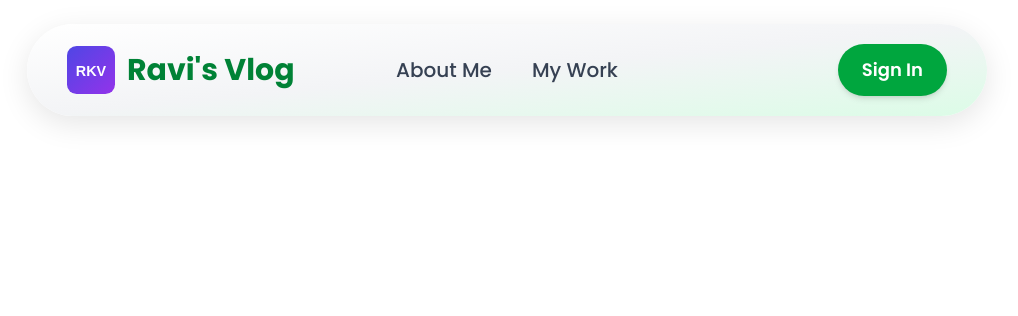
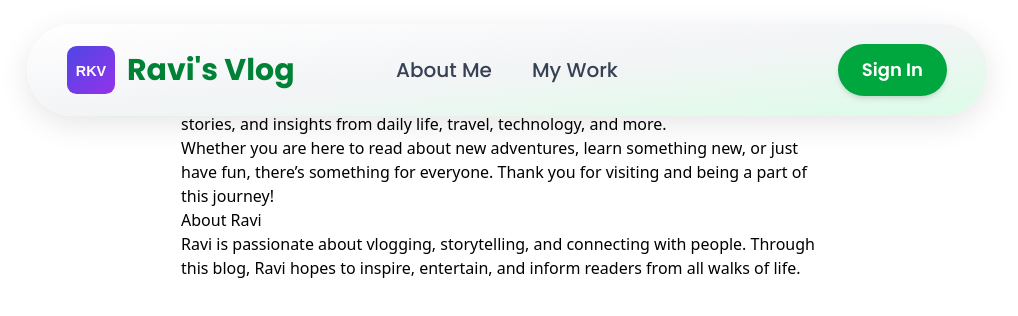
Before and after one commit to minioncodes/ravikeblogs, a React (Vite) app in the folder client/: page /about in a window 1280 px wide. Shown: the top 316 px of the page, without its empty margins (133-1151 px from the left). Built offline with nearby package versions, Linux system fonts and the light colour scheme.

Commit message:
feat: add About component with content about the blog and author

```diff
--- /dev/null
+++ b/client/src/About.jsx
@@ -0,0 +1,19 @@
+import React from "react";
+
+const About = () => (
+    <div style={{ maxWidth: 700, margin: "40px auto", padding: 24 }}>
+        <h1>About Ravi Ke Vlog</h1>
+        <p>
+            Welcome to <strong>Ravi Ke Vlog</strong>! This is a personal blog where Ravi shares experiences, stories, and insights from daily life, travel, technology, and more.
+        </p>
+        <p>
+            Whether you are here to read about new adventures, learn something new, or just have fun, there’s something for everyone. Thank you for visiting and being a part of this journey!
+        </p>
+        <h2>About Ravi</h2>
+        <p>
+            Ravi is passionate about vlogging, storytelling, and connecting with people. Through this blog, Ravi hopes to inspire, entertain, and inform readers from all walks of life.
+        </p>
+    </div>
+);
+
+export default About;
--- a/client/src/App.jsx
+++ b/client/src/App.jsx
@@ -1,7 +1,8 @@
-import React from "react";
+
 import { BrowserRouter as Router, Routes, Route } from "react-router-dom";
 import Home from "./Home";
 import Navbar from "./components/Navbar";
+import About from "./About";
 
 function App() {
   return (
@@ -9,6 +10,7 @@ function App() {
       <Navbar />
       <Routes>
         <Route path="/" element={<Home />} />
+        <Route path="/about" element={<About />} />
       </Routes>
     </Router>
   );
--- a/client/src/components/Navbar.jsx
+++ b/client/src/components/Navbar.jsx
@@ -1,6 +1,7 @@
 import React, { useState } from "react";
 import { FiMenu, FiX } from "react-icons/fi";
 import ravi from "../assets/ravi.svg";
+import { Link } from "react-router-dom";
 
 const Navbar = () => {
   const [menuOpen, setMenuOpen] = useState(false);
@@ -27,32 +28,36 @@ const Navbar = () => {
                 ${menuOpen ? "scale-95 shadow-md" : "scale-100"}
             `}
         >
-        {/* Logo */}
             <div className="flex items-center gap-3">
+                <Link to="/" className="flex items-center gap-3">
                     <img src={ravi} alt="Logo" className="h-10 w-10 sm:h-12 sm:w-12" />
                     <span className="text-2xl sm:text-3xl font-bold text-green-700">
                         Ravi's Vlog
                     </span>
+                </Link>
             </div>
 
-        {/* Center Nav Links */}
             <div className="hidden sm:flex absolute left-1/2 top-1/2 transform -translate-x-1/2 -translate-y-1/2 gap-10 text-lg sm:text-xl font-medium text-gray-700">
-          <a href="#about" className="hover:text-green-700 transition duration-300">
+                <Link
+                    to="/about"
+                    className="hover:text-green-700 transition duration-300"
+                >
                     About Me
-          </a>
-          <a href="#work" className="hover:text-green-700 transition duration-300">
+                </Link>
+                <Link
+                    to="/work"
+                    className="hover:text-green-700 transition duration-300"
+                >
                     My Work
-          </a>
+                </Link>
             </div>
 
-        {/* Sign In Button */}
             <div className="hidden sm:flex">
                 <button className="px-6 py-2 sm:py-3 text-base sm:text-lg font-semibold bg-green-600 text-white rounded-full shadow-md hover:bg-green-700 transition duration-300">
                     Sign In
                 </button>
             </div>
 
-        {/* Mobile Menu Button */}
             <div className="sm:hidden">
                 <button onClick={() => setMenuOpen(!menuOpen)} aria-label="Toggle Menu">
                     {menuOpen ? (
@@ -64,7 +69,6 @@ const Navbar = () => {
             </div>
         </nav>
 
-      {/* Mobile Fullscreen Menu */}
         <div
             className={`
                 fixed top-0 left-0 w-full h-full z-50 flex flex-col items-center justify-center
@@ -86,23 +90,31 @@ const Navbar = () => {
             >
                 <FiX className="w-10 h-10 text-green-700 rotate-90 transition-transform duration-300" />
             </button>
-        <a
-          href="#about"
+            <Link
+                to="/about"
                 onClick={() => setMenuOpen(false)}
                 className="hover:text-green-700 transition duration-300"
             >
                 About Me
-        </a>
-        <a
-          href="#work"
+            </Link>
+            <Link
+                to="/work"
                 onClick={() => setMenuOpen(false)}
                 className="hover:text-green-700 transition duration-300"
             >
                 My Work
-        </a>
+            </Link>
             <button className="w-4/5 max-w-xs px-6 py-3 text-lg font-semibold bg-green-600 text-white rounded-full shadow-md hover:bg-green-700 transition duration-300 mt-10">
                 Sign In
             </button>
+            <Link
+                to="/"
+                onClick={() => setMenuOpen(false)}
+                className="absolute bottom-10 left-1/2 -translate-x-1/2 flex items-center gap-2 text-green-700 font-bold text-2xl"
+            >
+                <img src={ravi} alt="Logo" className="h-8 w-8" />
+                Home
+            </Link>
         </div>
     </>
 );
```
Lines whose indentation alone changed are shown as unchanged.
